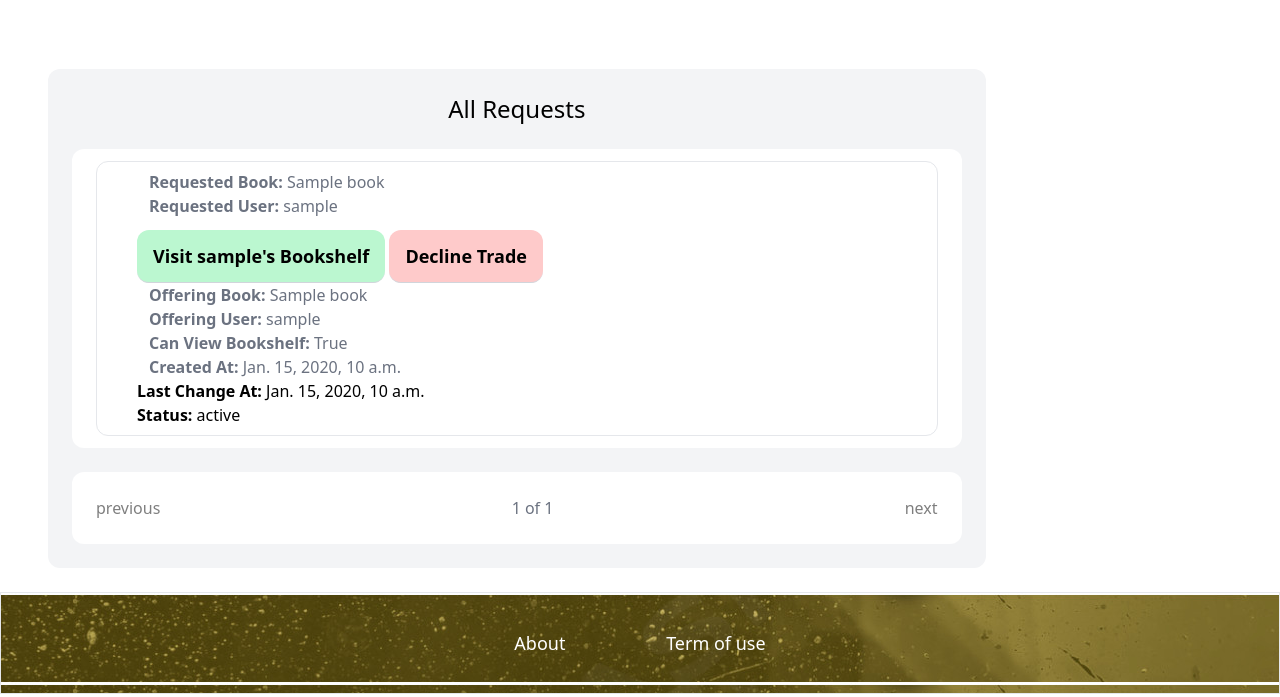
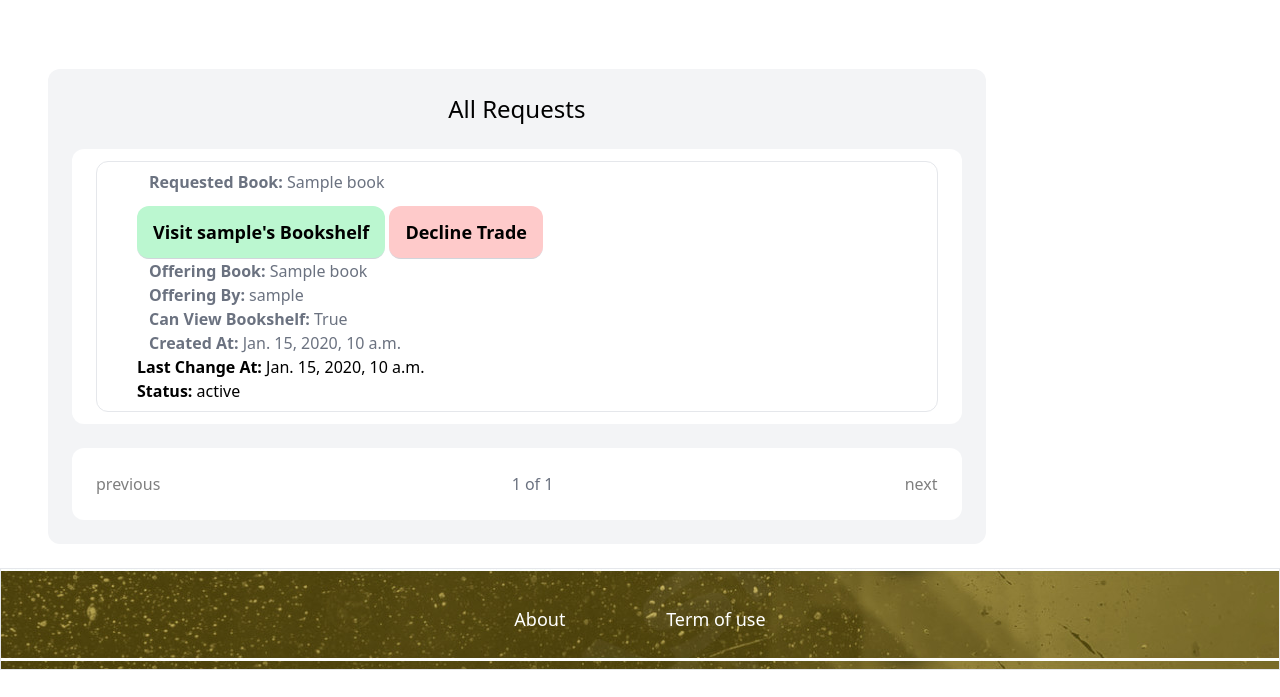
Before and after one commit to CatherineBandarchuk/AntiqueAndRare, a Django app: page /trades/account/1/ in a window 1280 px wide. Shown: the part 348-1045 px from the top of the page. After the commit the page ends 1018 px from the top, so only its background shows below. Run offline with Django 4.2, Linux system fonts and the light colour scheme; a user stored in the database is signed in; tables that the repository leaves empty hold one stand-in row (values such as "Sample post"); some libraries are stand-ins or nearby versions.

Commit message:
i dont know what's happening

```diff
--- a/trades/templates/trades/requests.html
+++ b/trades/templates/trades/requests.html
@@ -12,7 +12,6 @@
                     <div class="rounded-xl border border-gray-200 p-2 flex justify-between">
                         <div class="px-8" style="float: left; width:60%">
                             <h3 class="text-gray-500 px-3"><strong>Requested Book: </strong>{{ request.requested_book }}</h3>
-                            <h3 class="text-gray-500 px-3"><strong>Requested User: </strong>{{ request.requested_book.owner_user_id }}</h3>
                             {% if request.requested_book.owner_user_id == user and request.requested_book.available %}
                             <form method="post">
                                 {% csrf_token %}
@@ -23,7 +22,7 @@
                             </form>
                             {% endif %}
                             <h3 class="text-gray-500 px-3"><strong>Offering Book: </strong>{{ request.offering_book }}</h3>
-                            <h3 class="text-gray-500 px-3"><strong>Offering User: </strong>{{ request.offering_book.owner_user_id }}</h3>
+                            <h3 class="text-gray-500 px-3"><strong>Offering By: </strong>{{ request.offering_book.owner_user_id }}</h3>
                             <h3 class="text-gray-500 px-3"><strong>Can View Bookshelf: </strong>{{ request.option }}</h3>
                             <h3 class="text-gray-500 px-3"><strong>Created At: </strong>{{ request.created_at }}</h3>
                             <h3 class="text-gray-500 px-3"><h3><strong>Last Change At: </strong>{{ request.closed_at }}</h3>
--- a/trades/views.py
+++ b/trades/views.py
@@ -44,9 +44,9 @@ class RequestsListView(generic.ListView, LoginRequiredMixin):
 
     def post(self, request, pk):
         if request.POST.get('decline'):
-            offering_book = get_object_or_404(Book, pk=request.POST)
-            offering_book.available = True
-            offering_book.save()
+            #offering_book = get_object_or_404(Book, pk=request.POST)
+            #offering_book.available = True
+            #offering_book.save()
             return render(request, 'trades/options.html', {})
         else:
             return render(request, 'trades/requests.html', {})
```
